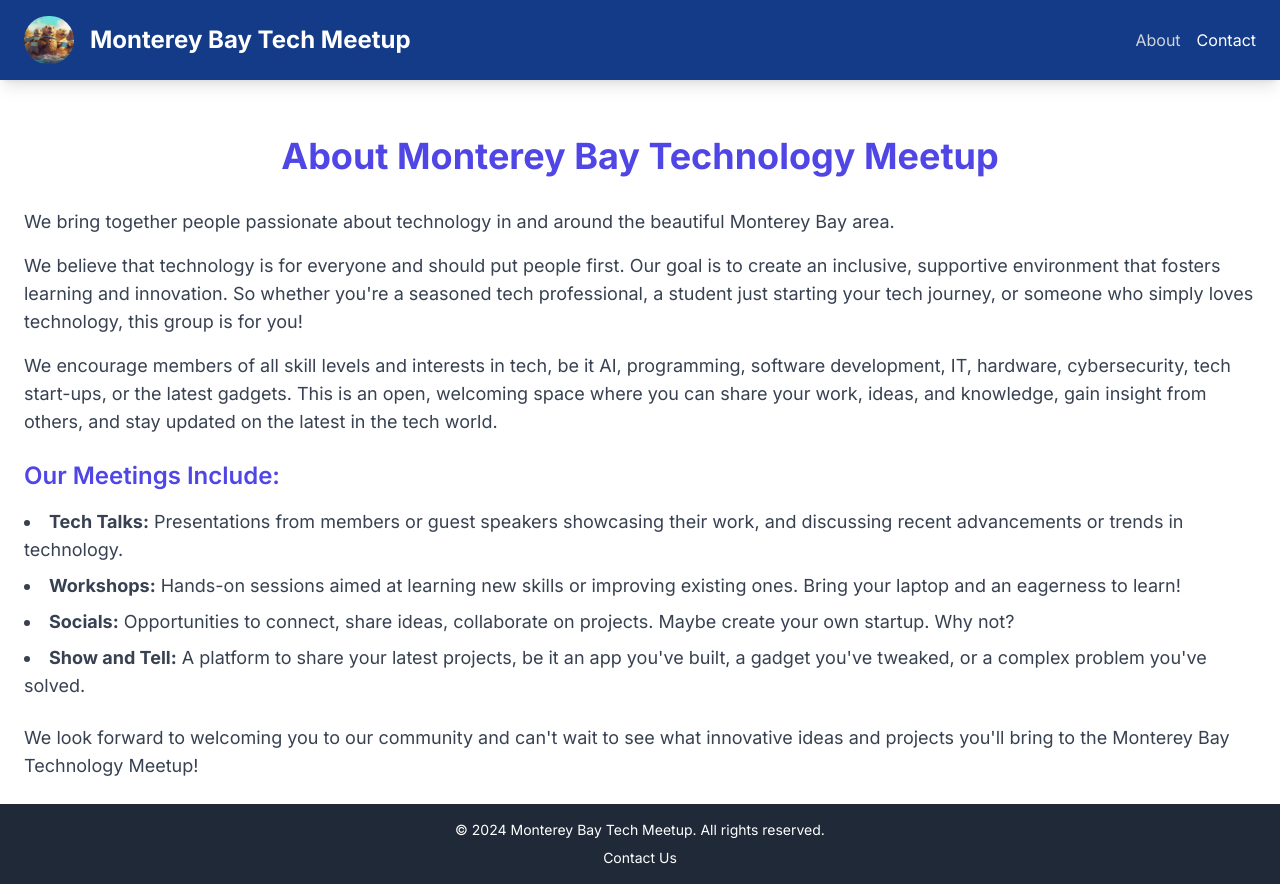
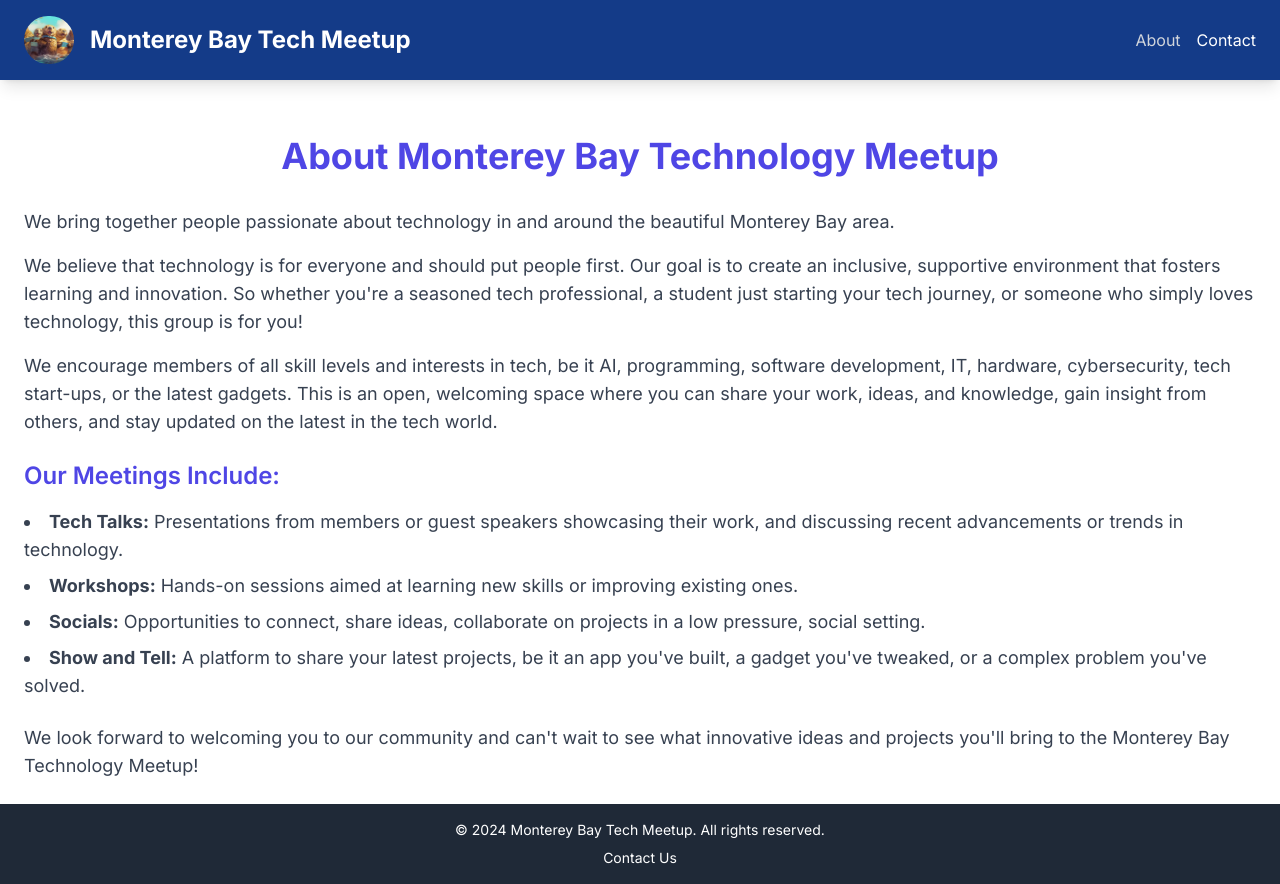
Before and after one commit to matthewbcool/monterey-bay-tech, a Next.js app: page /about in a window 1280 px wide. Built offline with nearby package versions, Linux system fonts and the light colour scheme.

Commit message:
edit layout and copy

```diff
--- a/app/about/page.tsx
+++ b/app/about/page.tsx
@@ -39,12 +39,11 @@ const About: React.FC = () => {
         </li>
         <li>
           <strong>Workshops:</strong> Hands-on sessions aimed at learning new
-          skills or improving existing ones. Bring your laptop and an eagerness
-          to learn!
+          skills or improving existing ones.
         </li>
         <li>
           <strong>Socials:</strong> Opportunities to connect, share ideas,
-          collaborate on projects. Maybe create your own startup. Why not?
+          collaborate on projects in a low pressure, social setting.
         </li>
         <li>
           <strong>Show and Tell:</strong> A platform to share your latest
--- a/app/layout.tsx
+++ b/app/layout.tsx
@@ -7,8 +7,9 @@ import Footer from './components/Footer';
 const inter = Inter({ subsets: ['latin'] });
 
 export const metadata: Metadata = {
-  title: 'Create Next App',
-  description: 'Generated by create next app',
+  title: 'Monterey Bay Tech Meetup',
+  description:
+    'Connecting and inspiring the tech community in the Monterey Bay area.',
 };
 
 export default function RootLayout({
```
